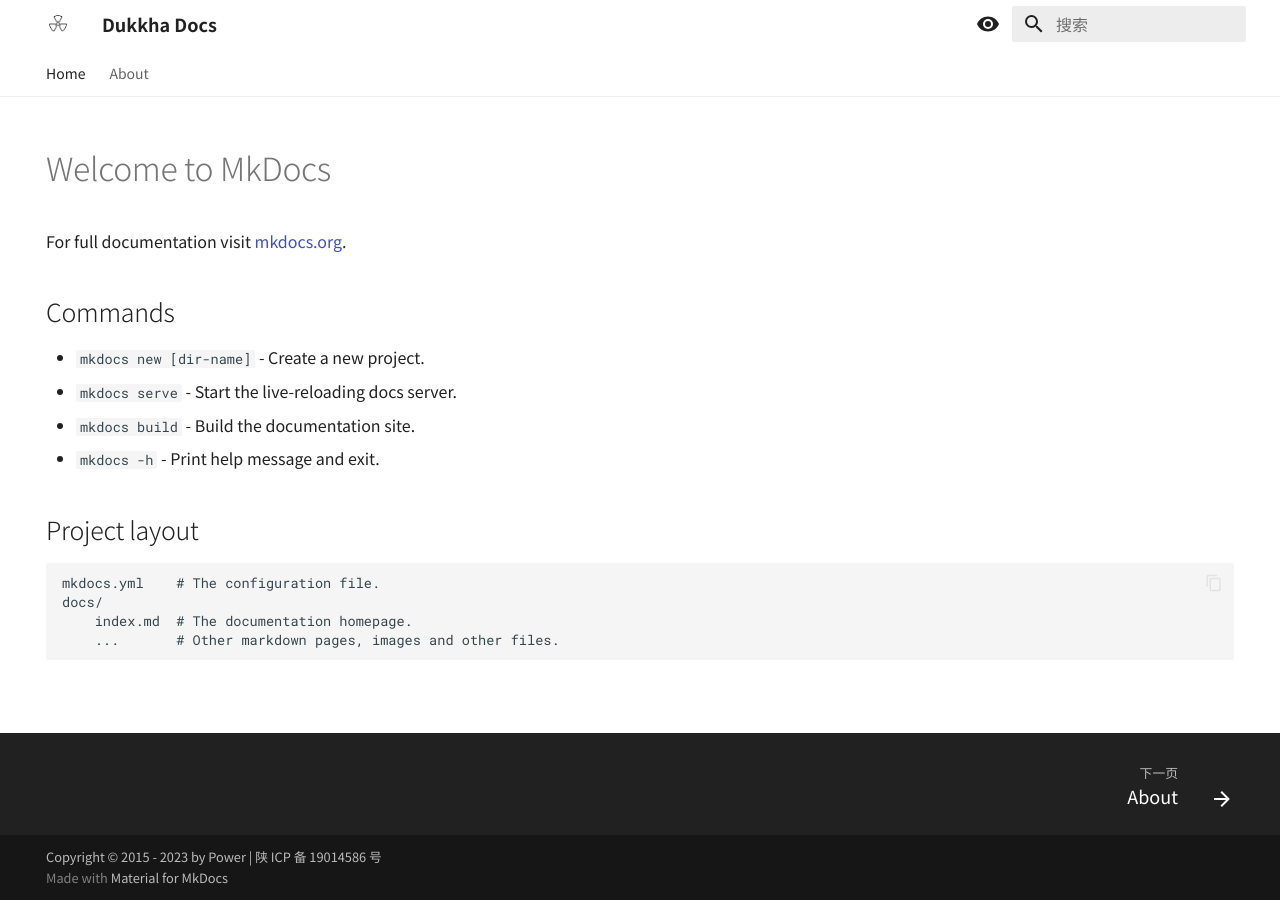
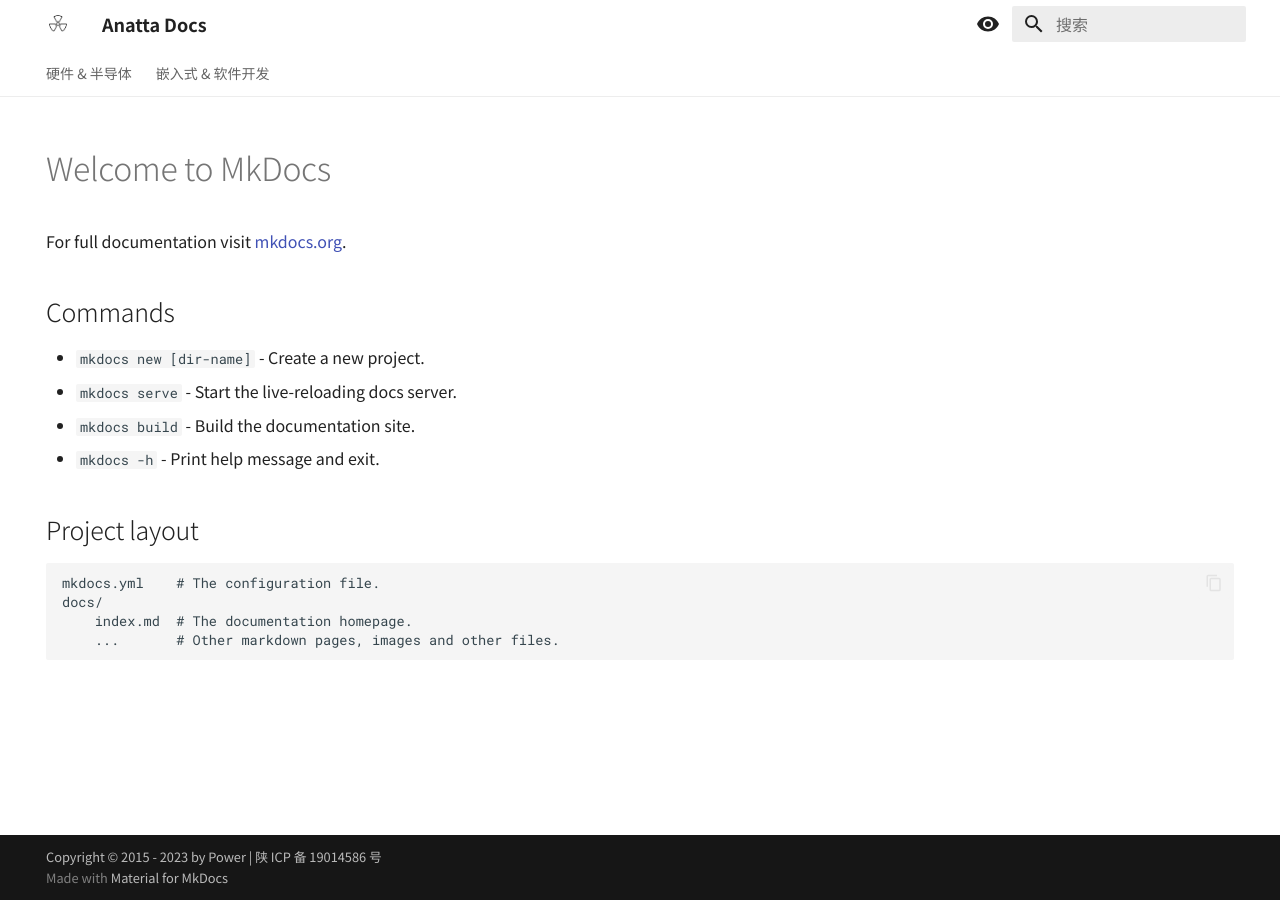
Before and after one commit to anatta-feng/Docs, an MkDocs documentation site: the page built from docs/index.md, in a window 1280 px wide. Built offline with MkDocs 1.6.1 and Material for MkDocs 9.7.7, drawn with Linux system fonts in a browser that asks for light colours.

Commit message:
<feat> 新增部分模块

```diff
--- a/mkdocs.yml
+++ b/mkdocs.yml
@@ -1,4 +1,4 @@
-site_name: Dukkha Docs
+site_name: Anatta Docs
 site_description: 博览万物，融会贯通。
 site_url: https://docs.fxcdev.com
 
@@ -100,5 +100,11 @@ extra_css:
   - assets/stylesheets/extra.css
 
 nav:
-  - Home: index.md
-  - About: about.md
+  - 硬件 & 半导体:
+      - 硬件设计:
+          - 基础知识:
+              - 基本元器件-电阻.md
+  - 嵌入式 & 软件开发:
+      - 嵌入式开发:
+          - 51 单片机:
+              - 单片机简介.md
```
Also changed, not shown: docs/嵌入式开发/51 单片机/单片机简介.md (added), docs/硬件设计/基础知识/基本元器件-电阻.md (added), 1 other file.
